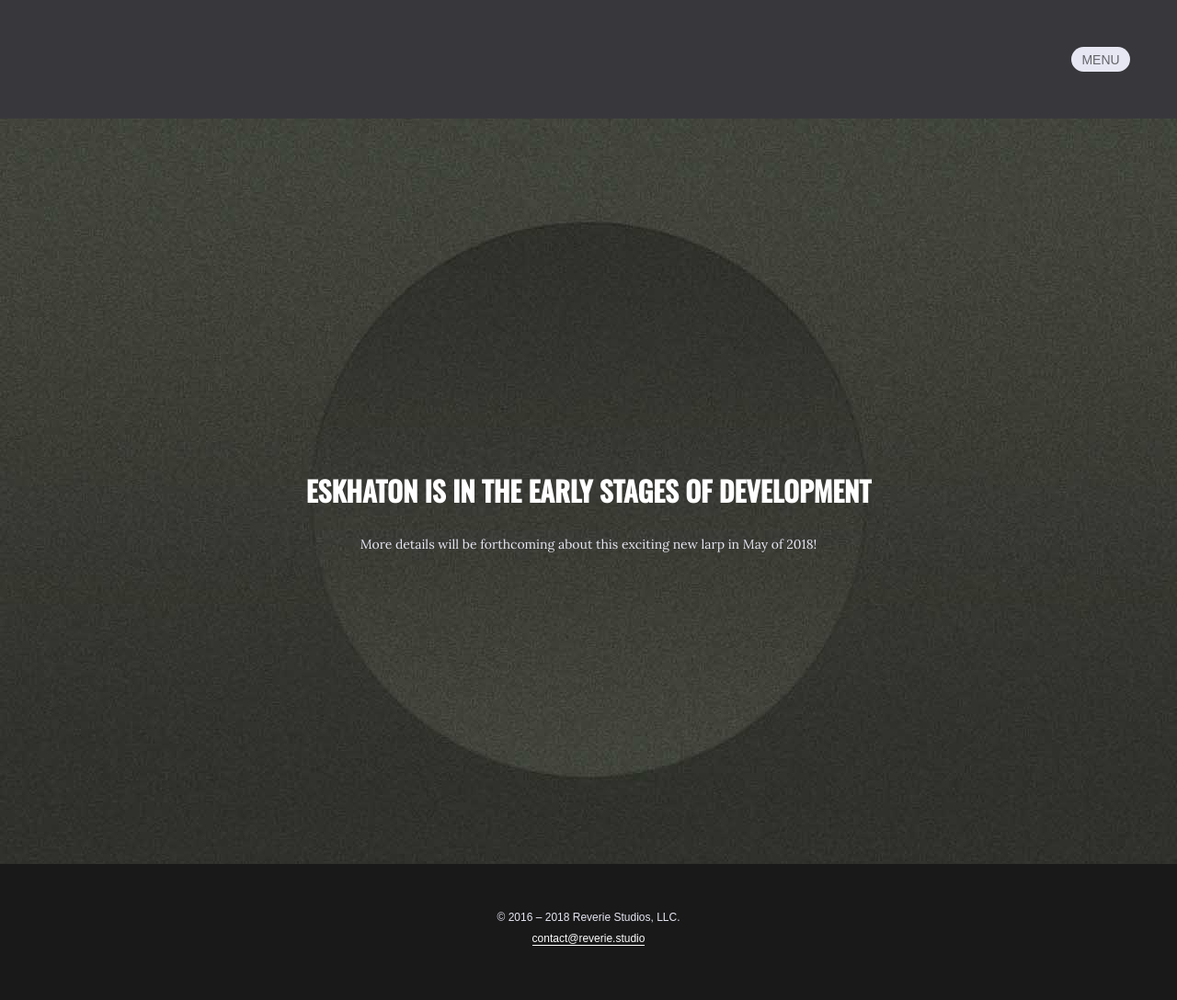
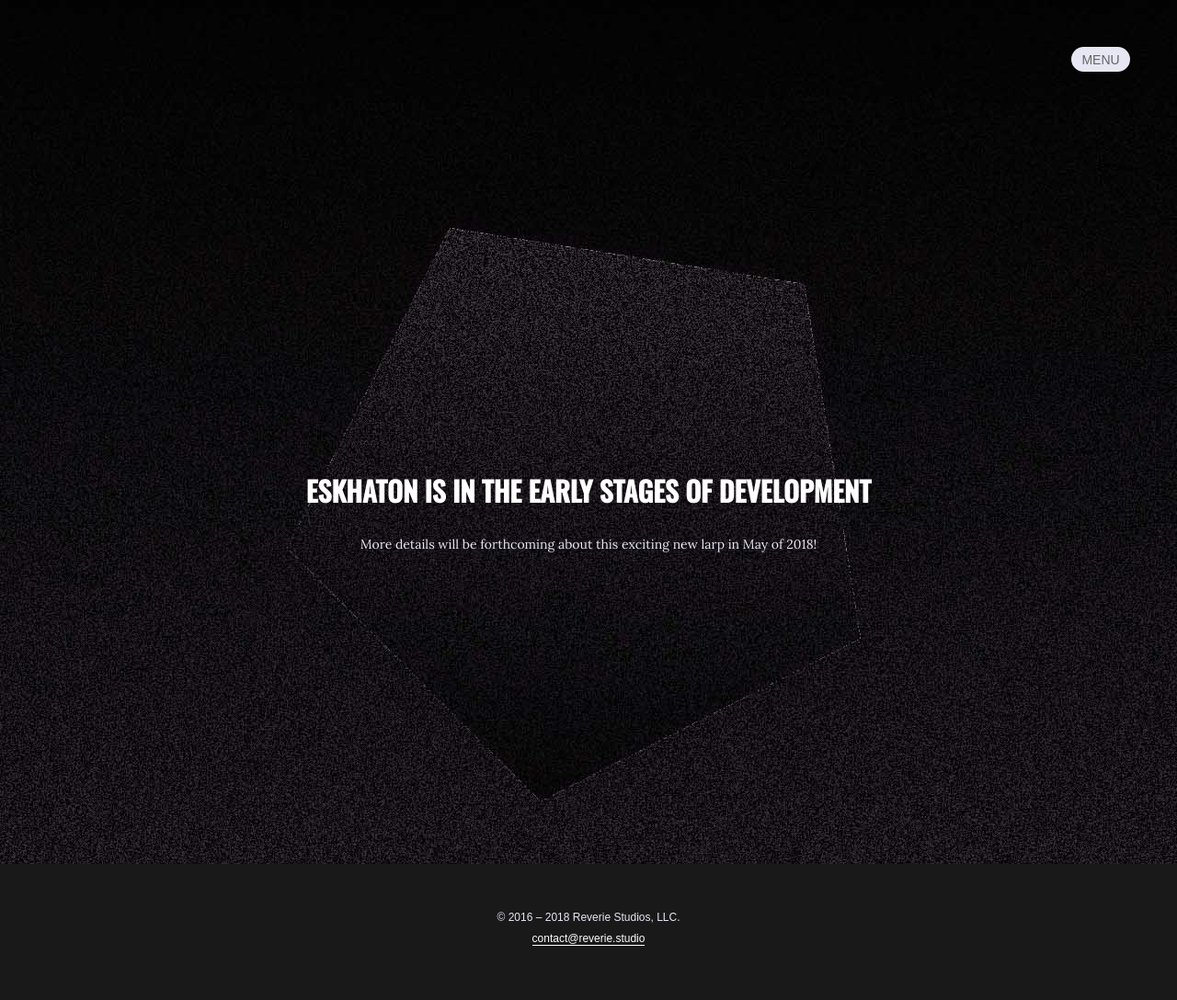
Before and after one commit to ReverieStudios/website, a Jekyll site: the page built from _events/eskhaton.html, in a window 1280 px wide. Shown: the whole page at 92% size. Built offline with Jekyll 4.4.1, drawn with Linux system fonts in a browser that asks for light colours.

Commit message:
different placeholder for Eskhaton

```diff
--- a/css/style.scss
+++ b/css/style.scss
@@ -371,10 +371,6 @@ p {
 
 #events .event.eskhaton {
 
-	h3, p {
-		color: #ccc;
-	}
-
 	.blurb {
 		left: auto;
 		right: 0;
@@ -669,7 +665,8 @@ body#acog, body#eskhaton {
 }
 
 body#eskhaton {
-	background: $color-background-main url('../i/events/eskhaton_homepage.jpg') center center no-repeat;
+	background: $color-background-main url('../i/events/eskhaton/eskhaton_square.jpg') center center no-repeat;
+	backgorund-size: cover;
 }
 
 // :event - seance
```
Also changed, not shown: i/events/eskhaton/eskhaton_square.jpg (added), i/events/eskhaton_homepage.jpg.
